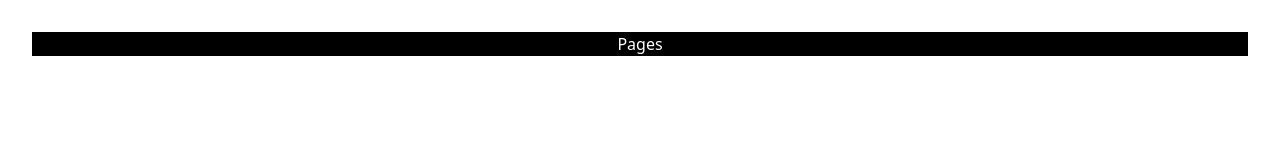
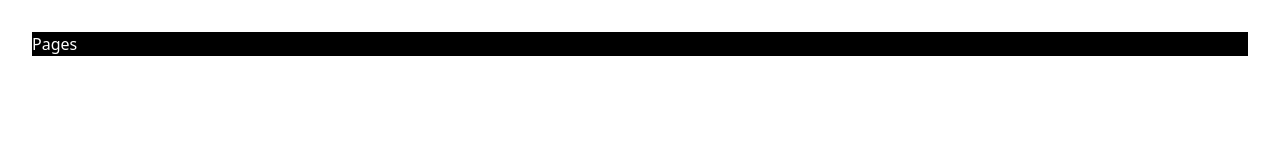
Before and after one commit to Shondarzer-Taroka/test-ts-learn-react, a React (Vite) app: page /test/HoverPr2 in a window 1280 px wide. Shown: the top 160 px of the page. Built offline with nearby package versions, Linux system fonts and the light colour scheme.

Commit message:
hover for a item

```diff
--- a/src/components/navs/HoverPr2.tsx
+++ b/src/components/navs/HoverPr2.tsx
@@ -3,7 +3,7 @@ import { Link } from 'react-router-dom';
 
 const HoverPr2: React.FC = () => {
     const [isOpen, setIsOpen] = useState(false)
-    const drop = useRef<HTMLDivElement | null>(null)
+    const drop = useRef<HTMLLIElement | null>(null)
 
     useEffect(() => {
         console.log(drop.current);
@@ -24,15 +24,15 @@ const HoverPr2: React.FC = () => {
 
     return (
         <div>
-            <div>
-                <li className='relative list-none bg-black text-white'
+            <div className='bg-black flex gap-6'>
+                <li className='relative list-none  text-white'
 
                     ref={drop}
                     onMouseEnter={() => setIsOpen(true)}
                 >
-                    <Link to={'/pages'}>Pages</Link>
+                    <p>Pages</p>
 
-                    {isOpen && <div className='bg-gray-200 p-3'>
+                    {isOpen && <div className='bg-gray-200 p-3 absolute top-6'>
                         <p>Service 1</p>
                         <p>Service 1</p>
                         <p>Service 1</p>
```
